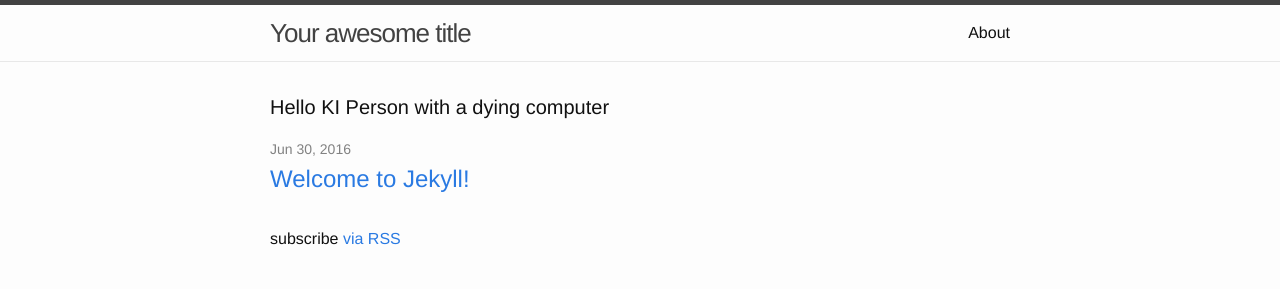
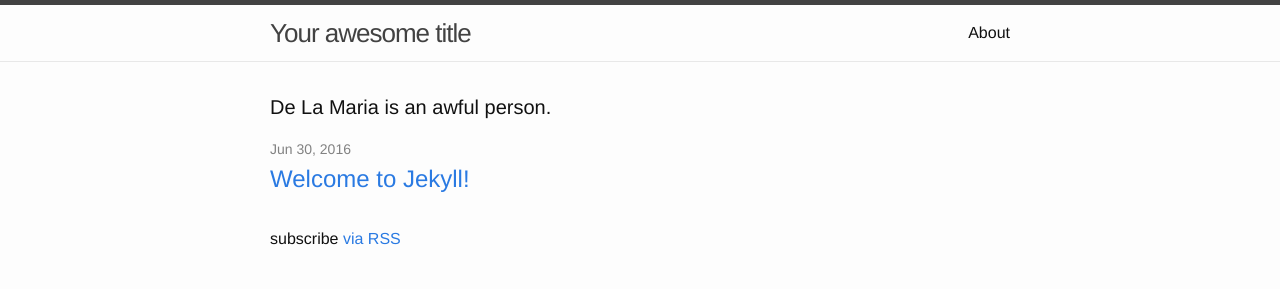
Before and after one commit to johuz/johuz.github.io, a Jekyll site: the page built from index.html, in a window 1280 px wide. Shown: the top 289 px of the page. Built offline with Jekyll 4.4.1, drawn with Linux system fonts in a browser that asks for light colours.

Commit message:
Update index.html

```diff
--- a/index.html
+++ b/index.html
@@ -4,7 +4,7 @@ layout: default
 
 <div class="home">
 
-  <h1 class="page-heading">Hello KI Person with a dying computer</h1>
+  <h1 class="page-heading">De La Maria is an awful person.</h1>
 
   <ul class="post-list">
     {% for post in site.posts %}
```
